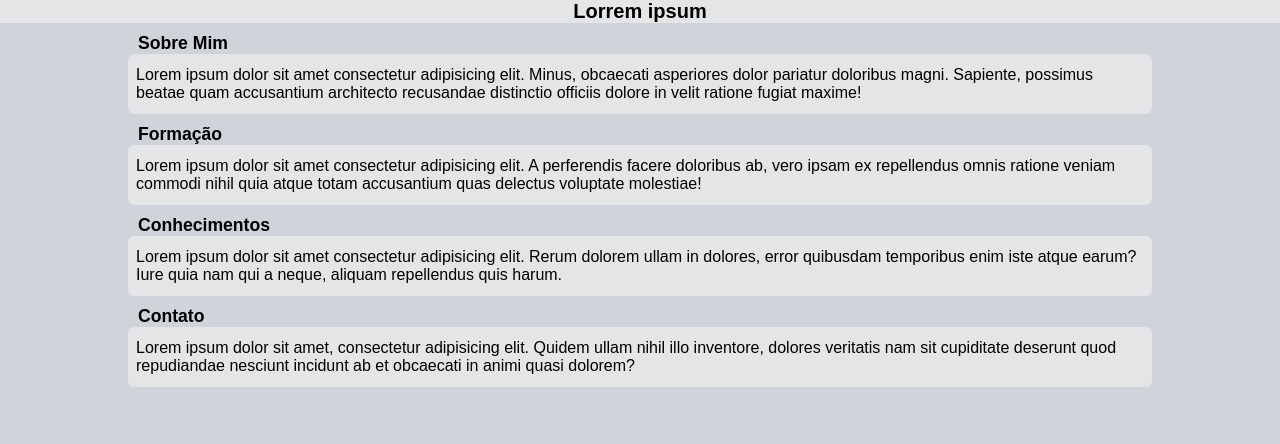
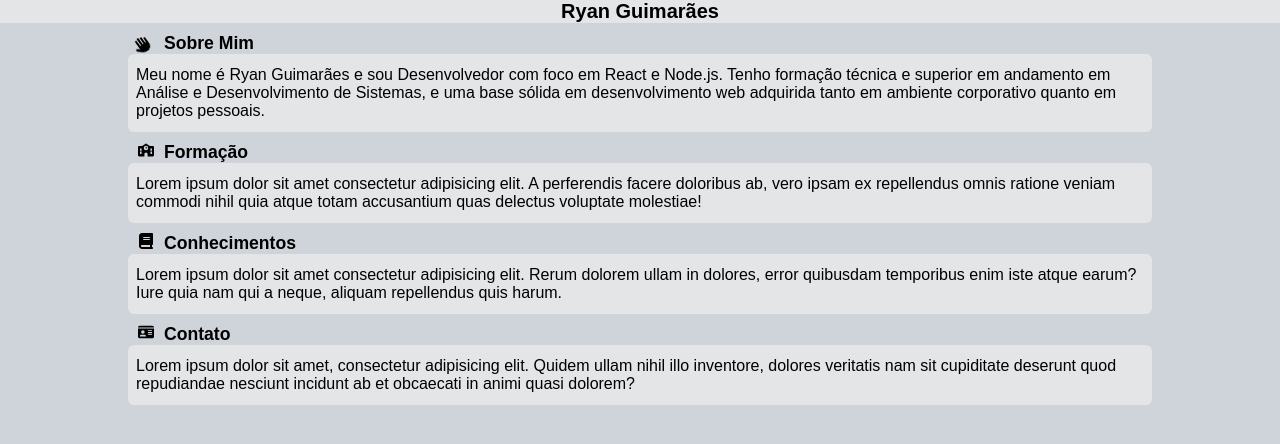
Before and after one commit to apt-get-ryan/curriculo-react, a React (Vite) app: page / in a window 1280 px wide. Shown: the top 444 px of the page. Built offline with nearby package versions, Linux system fonts and the light colour scheme.

Commit message:
Adicionado react-icons ao projeto; Seção sobre mim preenchida; pequena animação adicionada ao icone de sobre mim

```diff
--- a/package.json
+++ b/package.json
@@ -11,7 +11,8 @@
   },
   "dependencies": {
     "react": "^19.2.7",
-    "react-dom": "^19.2.7"
+    "react-dom": "^19.2.7",
+    "react-icons": "^5.7.0"
   },
   "devDependencies": {
     "@eslint/js": "^10.0.1",
--- a/src/App.jsx
+++ b/src/App.jsx
@@ -1,21 +1,22 @@
 import ContentBox from "./components/ContentBox";
 import Cabecalho from "./components/Cabecalho";
+import { FaSchool, FaBook, FaIdCard} from "react-icons/fa6";
+import AnimatedWave from "./components/AnimatedWave";
 function App() {
-
   return (
     <div>
       <Cabecalho/>
       <main className="container">
-        <ContentBox title={"Sobre Mim"}>
-          Lorem ipsum dolor sit amet consectetur adipisicing elit. Minus, obcaecati asperiores dolor pariatur doloribus magni. Sapiente, possimus beatae quam accusantium architecto recusandae distinctio officiis dolore in velit ratione fugiat maxime!
+        <ContentBox title={"Sobre Mim"} icon={<AnimatedWave/>}>
+          <p>Meu nome é Ryan Guimarães e sou Desenvolvedor com foco em React e Node.js. Tenho formação técnica e superior em andamento em Análise e Desenvolvimento de Sistemas, e uma base sólida em desenvolvimento web adquirida tanto em ambiente corporativo quanto em projetos pessoais.</p>
         </ContentBox>
-        <ContentBox title={"Formação"}>
+        <ContentBox title={"Formação"} icon={<FaSchool/>}>
           Lorem ipsum dolor sit amet consectetur adipisicing elit. A perferendis facere doloribus ab, vero ipsam ex repellendus omnis ratione veniam commodi nihil quia atque totam accusantium quas delectus voluptate molestiae!
         </ContentBox>
-        <ContentBox title={"Conhecimentos"}>
+        <ContentBox title={"Conhecimentos"} icon={<FaBook/>}>
           Lorem ipsum dolor sit amet consectetur adipisicing elit. Rerum dolorem ullam in dolores, error quibusdam temporibus enim iste atque earum? Iure quia nam qui a neque, aliquam repellendus quis harum.
         </ContentBox>
-        <ContentBox title={"Contato"}>
+        <ContentBox title={"Contato"} icon={<FaIdCard/>}>
           Lorem ipsum dolor sit amet, consectetur adipisicing elit. Quidem ullam nihil illo inventore, dolores veritatis nam sit cupiditate deserunt quod repudiandae nesciunt incidunt ab et obcaecati in animi quasi dolorem?
         </ContentBox>
       </main>
--- /dev/null
+++ b/src/components/AnimatedWave/animatedWave.css
@@ -0,0 +1,15 @@
+@keyframes wave {
+  from {
+    transform: rotate(-16deg);
+  }
+  to {
+    transform: rotate(-36deg);
+  }
+}
+
+.animate-wave {
+  animation: wave 600ms ease-in-out alternate infinite;
+  translate: 2px -3px;
+  transform-origin: bottom right;
+  will-change: transform;
+}
--- /dev/null
+++ b/src/components/AnimatedWave/index.jsx
@@ -0,0 +1,11 @@
+import { FaHand } from "react-icons/fa6";
+import "./animatedWave.css"
+function AnimatedWave() {
+  return (
+    <div className="animate-wave">
+      <FaHand/>
+    </div>
+  )
+}
+
+export default AnimatedWave
--- a/src/components/Cabecalho/index.jsx
+++ b/src/components/Cabecalho/index.jsx
@@ -3,7 +3,7 @@ function Cabecalho() {
   return (
     <header className="bg-lit-2 margin-b-10">
       <div className="container flex content-center items-center">
-        <h1>Lorrem ipsum</h1>
+        <h1>Ryan Guimarães</h1>
       </div>
     </header>
   )
--- a/src/components/ContentBox/TitleRow.jsx
+++ b/src/components/ContentBox/TitleRow.jsx
@@ -1,6 +1,6 @@
 function TitleRow({title, icon}) {
   return (
-    <div className='flex' style={{paddingLeft: 10}}>
+    <div className='flex gap-10' style={{paddingLeft: 10}}>
       {icon}
       <h2>
         {title}
--- a/src/index.css
+++ b/src/index.css
@@ -39,7 +39,9 @@ body {
 .in-line, p {
   display: inline;
 }
-
+.gap-10 {
+  gap: 10px;
+}
 .content-center {
   justify-content: center;
 }
```
Also changed, not shown: 1 other file (tests, documents, lock files or other folders).
